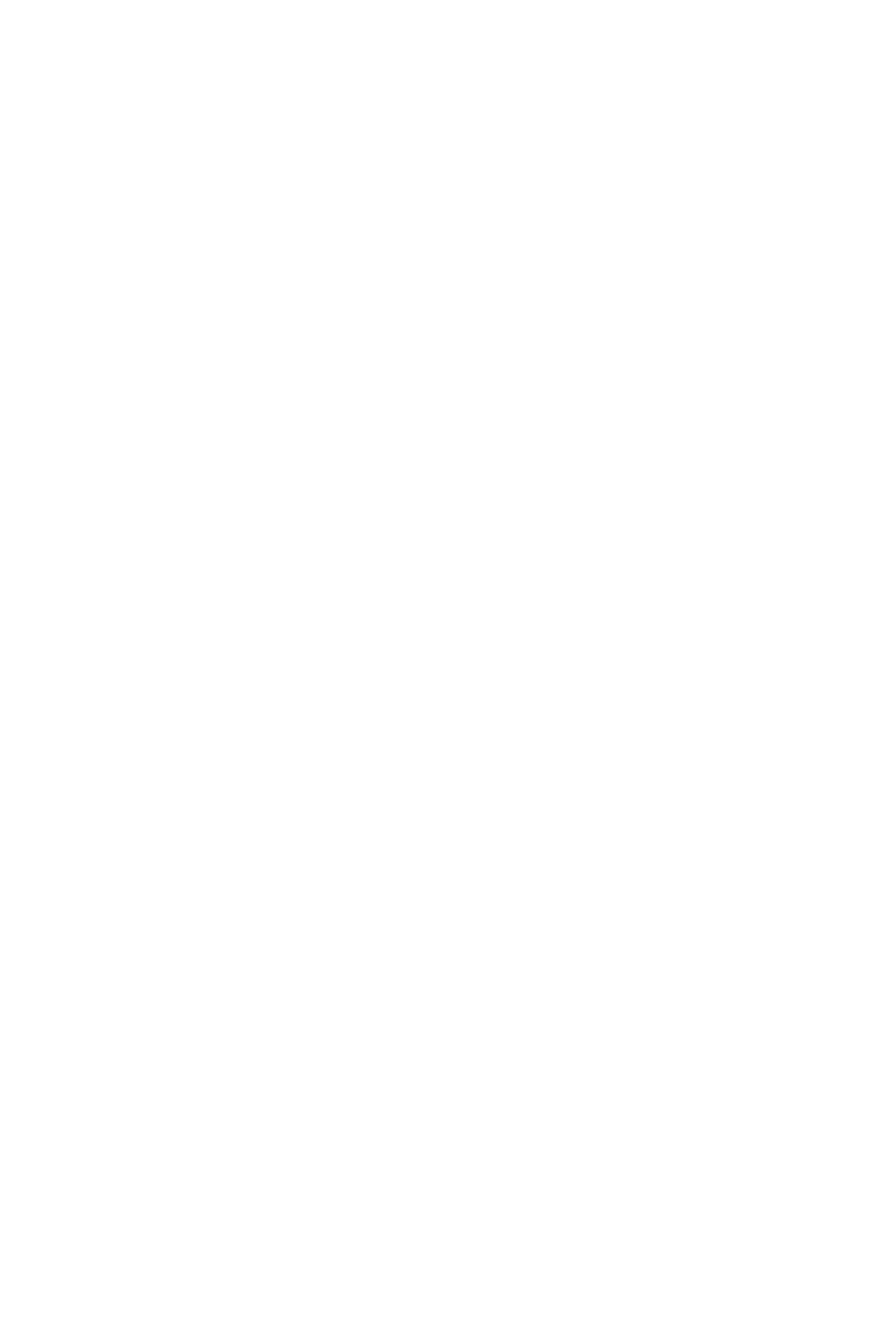
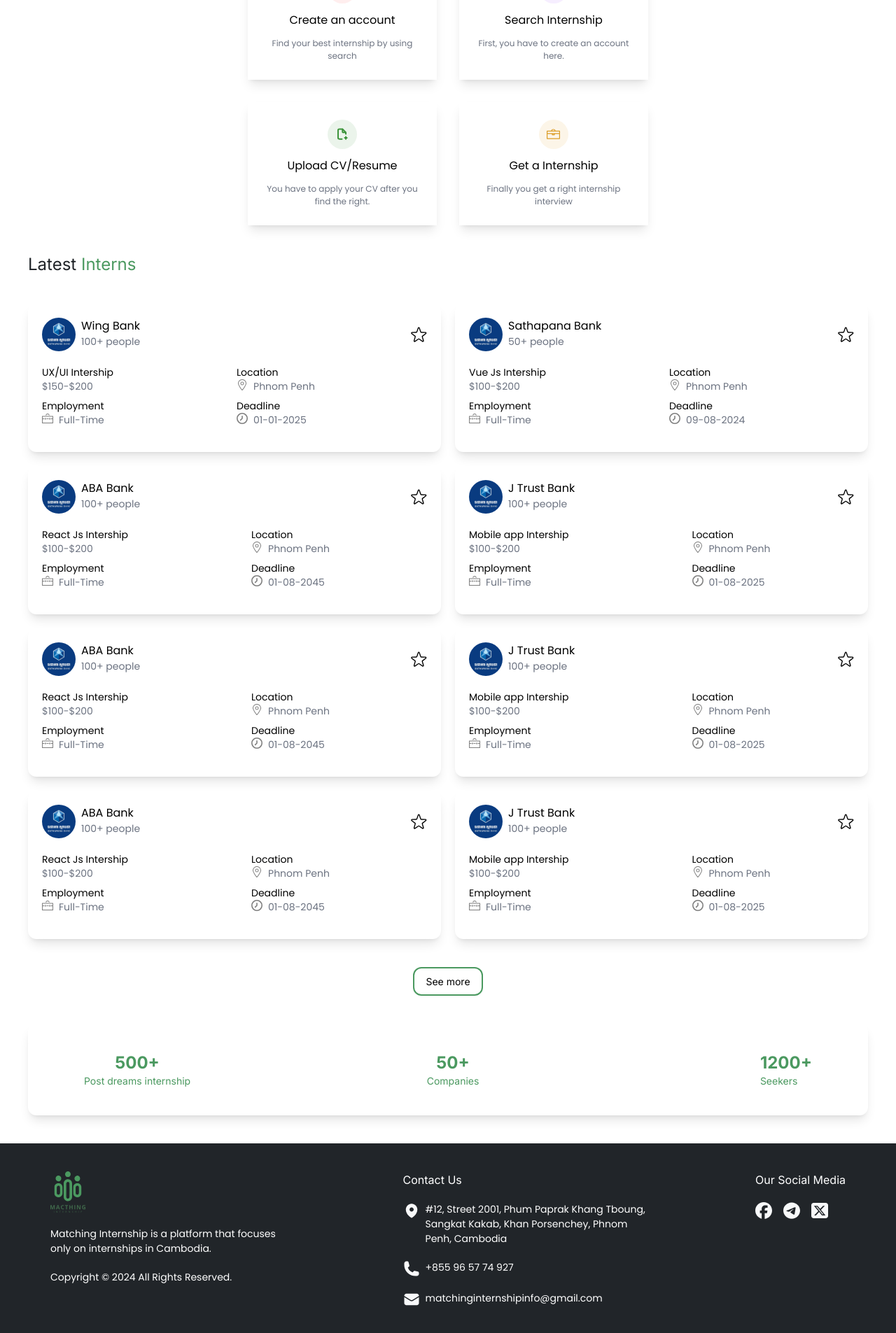
Before and after one commit to findingnithhh/Neakhatka-Client, a Next.js app: page / in a window 1280 px wide. Shown: the part 727-2632 px from the top of the page at 70% size. Before the commit the page ends 800 px from the top, so only its background shows below. Built offline with nearby package versions, Linux system fonts and the light colour scheme.

Commit message:
responsive footer

```diff
--- a/src/app/page.tsx
+++ b/src/app/page.tsx
@@ -112,7 +112,7 @@
       <Navbar />
       <Banner />
       {/* <Select /> */}
-      {/* <CardTips />
+   <CardTips />
       <Typography
         className="w-[1200px] mx-auto mt-10 text-[#212529] mb-10"
         fontSize="2xl"
@@ -129,7 +129,7 @@
         </div>
       </main>
       <Promote />
-      <Footer /> */}
+      <Footer />
     </>
   );
 }
--- a/src/components/organisms/Footer/Footer.tsx
+++ b/src/components/organisms/Footer/Footer.tsx
@@ -17,12 +17,11 @@
   return (
     <>
       <footer className="bg-[#212529] py-10">
-        <div className="w-[1200px] mx-auto flex justify-between">
+  <div className="max-w-[1200px] mx-auto px-4 sm:px-6 lg:px-8 flex flex-col sm:flex-row justify-between">
     <div className="w-full sm:w-1/3 mb-8 sm:mb-0 pr-8 text-white font-Poppins text-[14px]">
       <Image src="/logo.svg" alt="next" width={50} height={50} />
       <p className="my-5">
-              Matching Internship is a platform that focuses only on internships
-              in Cambodia.
+        Matching Internship is a platform that focuses only on internships in Cambodia.
       </p>
       <span>Copyright © 2024 All Rights Reserved.</span>
     </div>
@@ -32,8 +31,7 @@
       <div className="my-5 flex font-Poppins text-[14px]">
         <Icon label="Map" className="mr-2" />
         <span>
-                #12, Street 2001, Phum Paprak Khang Tboung, Sangkat Kakab, Khan
-                Porsenchey, Phnom Penh, Cambodia
+          #12, Street 2001, Phum Paprak Khang Tboung, Sangkat Kakab, Khan Porsenchey, Phnom Penh, Cambodia
         </span>
       </div>
       <div className="my-5 flex font-Poppins text-[14px]">
@@ -61,7 +59,7 @@
           <Icon label="X" />
         </a>
         <a href="">
-                <Icon label="Instargram" />
+          <Icon label="Instagram" />
         </a>
       </div>
     </div>
```
Also changed, not shown: 2 other files (tests, documents, lock files or other folders). Lines whose indentation alone changed are shown as unchanged.
